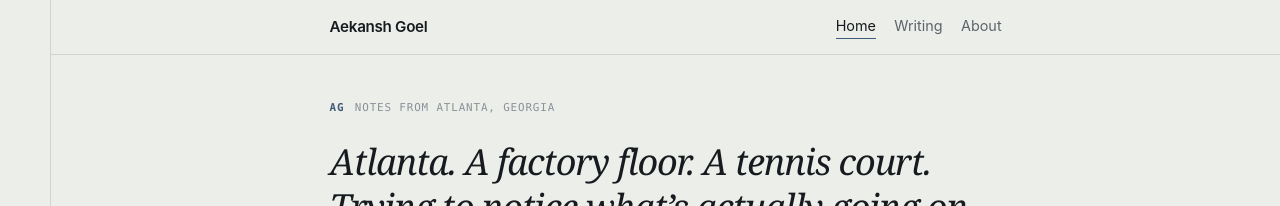
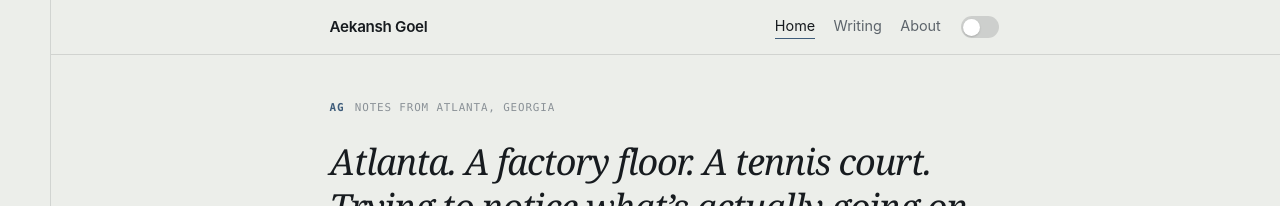
Before and after one commit to aekanshgoel/aekanshgoel.github.io, a Jekyll site: the page built from index.html, in a window 1280 px wide. Shown: the top 206 px of the page. Built offline with Jekyll 4.4.1, drawn with Linux system fonts in a browser that asks for light colours.

Commit message:
Add light and dark mode toggle

```diff
--- a/_includes/header.html
+++ b/_includes/header.html
@@ -1,10 +1,15 @@
 <header class="site-header">
   <div class="header-inner">
     <a class="wordmark" href="{{ '/' | relative_url }}">{{ site.name }}</a>
-    <nav class="site-nav" aria-label="Primary">
-      <a href="{{ '/' | relative_url }}" {% if page.url == '/' or page.url == '/index.html' %}aria-current="page"{% endif %}>Home</a>
-      <a href="{{ '/writing/' | relative_url }}" {% if page.url == '/writing/' or page.url == '/writing' or page.layout == 'post' %}aria-current="page"{% endif %}>Writing</a>
-      <a href="{{ '/about/' | relative_url }}" {% if page.url == '/about/' or page.url == '/about.html' %}aria-current="page"{% endif %}>About</a>
-    </nav>
+    <div class="header-end">
+      <nav class="site-nav" aria-label="Primary">
+        <a href="{{ '/' | relative_url }}" {% if page.url == '/' or page.url == '/index.html' %}aria-current="page"{% endif %}>Home</a>
+        <a href="{{ '/writing/' | relative_url }}" {% if page.url == '/writing/' or page.url == '/writing' or page.layout == 'post' %}aria-current="page"{% endif %}>Writing</a>
+        <a href="{{ '/about/' | relative_url }}" {% if page.url == '/about/' or page.url == '/about.html' %}aria-current="page"{% endif %}>About</a>
+      </nav>
+      <button class="theme-toggle" type="button" aria-label="Switch to dark mode">
+        <span class="theme-toggle-track" aria-hidden="true"><span class="theme-toggle-thumb"></span></span>
+      </button>
+    </div>
   </div>
 </header>
--- a/_layouts/default.html
+++ b/_layouts/default.html
@@ -7,6 +7,16 @@
     <meta name="description" content="{{ page.description | default: site.description | escape }}">
     <meta name="author" content="{{ site.name }}">
     <meta name="color-scheme" content="light dark">
+    <script>
+      (function () {
+        try {
+          var stored = localStorage.getItem("theme");
+          var theme = stored || (window.matchMedia("(prefers-color-scheme: dark)").matches ? "dark" : "light");
+          document.documentElement.setAttribute("data-theme", theme);
+          document.documentElement.style.colorScheme = theme;
+        } catch (e) {}
+      })();
+    </script>
     <link rel="icon" href="{{ '/assets/favicon.svg' | relative_url }}" type="image/svg+xml">
     <link rel="stylesheet" href="{{ '/assets/css/main.css' | relative_url }}">
   </head>
@@ -22,5 +32,6 @@
         {% include footer.html %}
       </div>
     </div>
+    <script src="{{ '/assets/js/theme.js' | relative_url }}"></script>
   </body>
 </html>
--- a/assets/css/main.css
+++ b/assets/css/main.css
@@ -8,6 +8,8 @@
   --header: rgba(236, 238, 234, 0.92);
   --focus: #3e5c7a;
   --code: #e2e4df;
+  --track: rgba(23, 27, 31, 0.14);
+  --thumb: #fff;
 }
 @media (prefers-color-scheme: dark) {
   :root {
@@ -20,7 +22,35 @@
     --header: rgba(18, 21, 26, 0.92);
     --focus: #8eacc6;
     --code: #1c2128;
+    --track: rgba(231, 228, 220, 0.22);
+    --thumb: #e7e4dc;
   }
+}
+html[data-theme="light"] {
+  --paper: #eceeea;
+  --ink: #171b1f;
+  --muted: #5d646b;
+  --faint: #8a9197;
+  --rule: rgba(23, 27, 31, 0.12);
+  --accent: #3e5c7a;
+  --header: rgba(236, 238, 234, 0.92);
+  --focus: #3e5c7a;
+  --code: #e2e4df;
+  --track: rgba(23, 27, 31, 0.14);
+  --thumb: #fff;
+}
+html[data-theme="dark"] {
+  --paper: #12151a;
+  --ink: #e7e4dc;
+  --muted: #a8aeb4;
+  --faint: #7c848c;
+  --rule: rgba(231, 228, 220, 0.12);
+  --accent: #8eacc6;
+  --header: rgba(18, 21, 26, 0.92);
+  --focus: #8eacc6;
+  --code: #1c2128;
+  --track: rgba(231, 228, 220, 0.22);
+  --thumb: #e7e4dc;
 }
 * { box-sizing: border-box; }
 html { color-scheme: light dark; }
@@ -29,6 +59,7 @@ body {
   margin: 0; min-height: 100vh; background: var(--paper); color: var(--ink);
   font-family: -apple-system, BlinkMacSystemFont, "SF Pro Text", "Segoe UI", system-ui, sans-serif;
   font-size: 17px; line-height: 1.55; text-rendering: optimizeLegibility;
+  transition: background 0.2s ease, color 0.2s ease;
 }
 a { color: inherit; text-decoration: none; }
 a:focus-visible, button:focus-visible { outline: 2px solid var(--focus); outline-offset: 4px; }
@@ -40,11 +71,16 @@ a:focus-visible, button:focus-visible { outline: 2px solid var(--focus); outline
 .site-header { position: sticky; top: 0; z-index: 5; background: var(--header); border-bottom: 1px solid var(--rule); }
 .header-inner, .site-main, .footer-inner { width: min(100% - 2rem, 42rem); margin-inline: auto; }
 .header-inner { min-height: 3.4rem; display: flex; align-items: center; justify-content: space-between; gap: 1rem; }
+.header-end { display: flex; align-items: center; gap: 1.1rem; }
 .wordmark { display: inline; font-size: 0.95rem; font-weight: 620; letter-spacing: -0.02em; }
 .site-nav { display: flex; gap: 1.15rem; }
 .site-nav a { color: var(--muted); font-size: 0.9rem; }
 .site-nav a:hover, .site-nav a[aria-current="page"] { color: var(--ink); }
 .site-nav a[aria-current="page"] { box-shadow: inset 0 -1px 0 var(--accent); padding-bottom: 0.12rem; }
+.theme-toggle { appearance: none; border: 0; background: transparent; padding: 0.15rem; cursor: pointer; color: inherit; }
+.theme-toggle-track { display: block; width: 2.4rem; height: 1.35rem; border-radius: 999px; background: var(--track); position: relative; }
+.theme-toggle-thumb { position: absolute; top: 0.15rem; left: 0.15rem; width: 1.05rem; height: 1.05rem; border-radius: 50%; background: var(--thumb); box-shadow: 0 1px 2px rgba(0,0,0,.18); transition: transform 0.18s ease; }
+html[data-theme="dark"] .theme-toggle-thumb { transform: translateX(1.05rem); }
 .site-main { flex: 1; padding: 2.8rem 0 4.5rem; }
 .colophon { display: flex; align-items: center; gap: 0.65rem; margin: 0 0 1.4rem; color: var(--faint); font-family: ui-monospace, Menlo, Consolas, monospace; font-size: 0.68rem; letter-spacing: 0.08em; text-transform: uppercase; }
 .colophon b { color: var(--accent); font-weight: 700; }
--- /dev/null
+++ b/assets/js/theme.js
@@ -0,0 +1,14 @@
+(() => {
+  const button = document.querySelector(".theme-toggle");
+  if (!button) return;
+  const current = () => document.documentElement.getAttribute("data-theme") || "light";
+  const apply = (theme) => {
+    document.documentElement.setAttribute("data-theme", theme);
+    document.documentElement.style.colorScheme = theme;
+    try { localStorage.setItem("theme", theme); } catch (e) {}
+    button.setAttribute("aria-label", theme === "dark" ? "Switch to light mode" : "Switch to dark mode");
+    button.setAttribute("aria-pressed", theme === "dark" ? "true" : "false");
+  };
+  apply(current());
+  button.addEventListener("click", () => apply(current() === "dark" ? "light" : "dark"));
+})();
```
